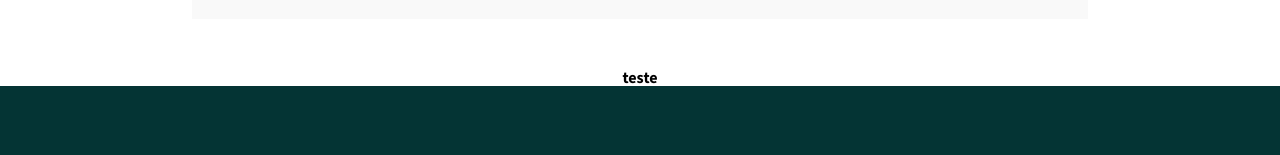
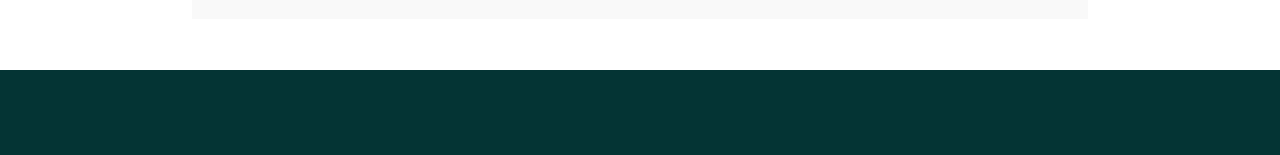
Before and after one commit to Dev-LucasC/MarcosPauloADV, a React (Create React App) app: page / in a window 1280 px wide. Shown: the part 1741-1896 px from the top of the page. Built offline with nearby package versions, Linux system fonts and the light colour scheme.

Commit message:
Correção

```diff
--- a/src/components/Biogrraphy/Biography.js
+++ b/src/components/Biogrraphy/Biography.js
@@ -20,7 +20,6 @@ const Biography = () => {
           </h3>
         </div>
       </main>
-      <h1>  teste </h1>
     </section>
   );
 };
```
